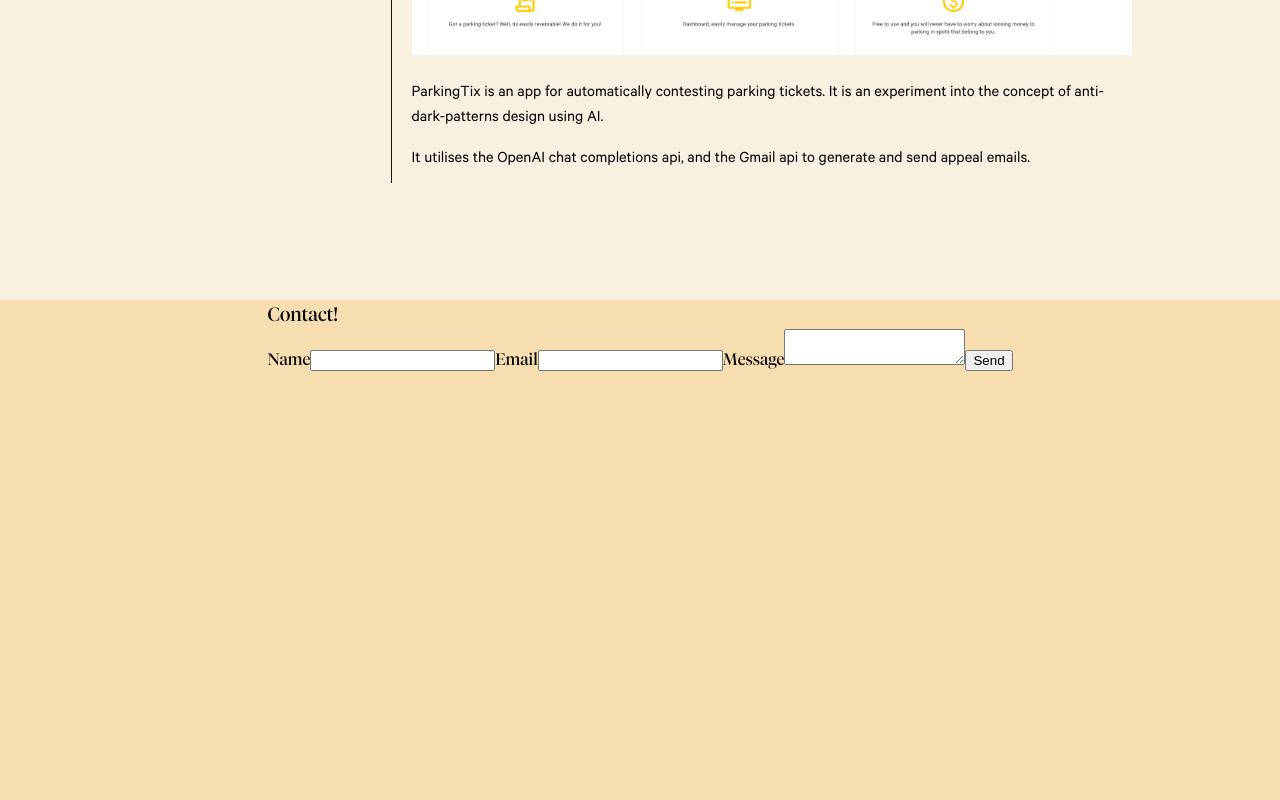
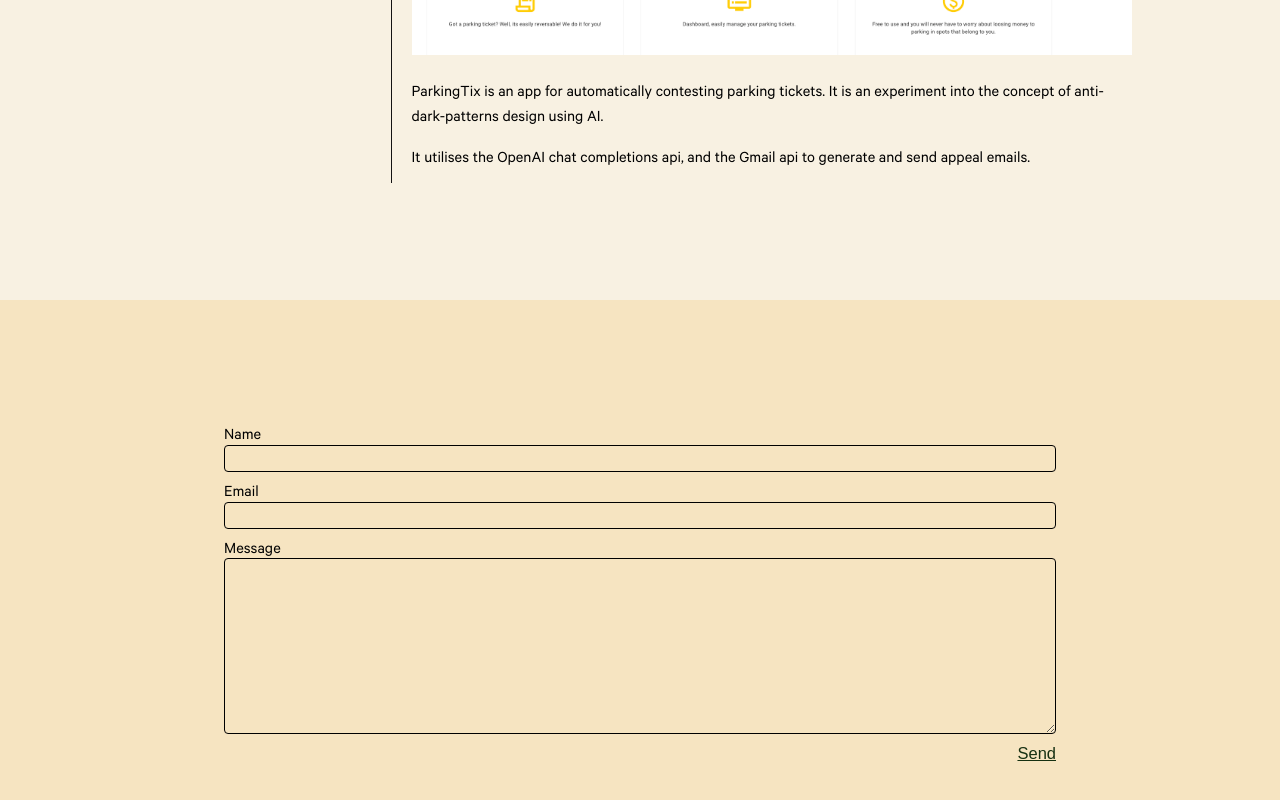
Before and after one commit to Chrisp-Swanch/personal-website, a React (Vite) app: page / in a window 1280 px wide. Shown: the part 1300-2100 px from the top of the page. Built offline with nearby package versions, Linux system fonts and the light colour scheme.

Commit message:
style the contact page

```diff
--- a/index.html
+++ b/index.html
@@ -9,6 +9,6 @@
     </head>
     <body>
       <section id="app" className="app-container"></section>
-      <script type="module" src="/src/index.tsx"></script>
     </body>
+    <script type="module" src="/src/index.tsx"></script>
 </html>
--- a/src/components/App.tsx
+++ b/src/components/App.tsx
@@ -9,7 +9,7 @@ function App() {
 
   const contextValue: ContextProps = {
     navSelection,
-    setNavSelection
+    setNavSelection,
   }
 
   return (
@@ -17,8 +17,8 @@ function App() {
       <Context.Provider value={contextValue}>
         <section className="nav-section">
           <Nav />
+          <NavSelected key={navSelection} id={navSelection} />
         </section>
-        <NavSelected key={navSelection} id={navSelection} />
         <Views />
       </Context.Provider>
     </>
--- a/src/components/Contact/ContactForm.tsx
+++ b/src/components/Contact/ContactForm.tsx
@@ -32,7 +32,9 @@ function ContactForm() {
     }
   }
 
-  const handleChange = (evt: ChangeEvent<HTMLInputElement> | ChangeEvent<HTMLTextAreaElement>) => {
+  const handleChange = (
+    evt: ChangeEvent<HTMLInputElement> | ChangeEvent<HTMLTextAreaElement>
+  ) => {
     const { value, name } = evt.target
     setEmailData({
       ...emailData,
@@ -42,16 +44,20 @@ function ContactForm() {
 
   return (
     <div className="section-container__contact__content">
-      <h1>Contact!</h1>
-
       <form onSubmit={sendEmail}>
+        <div className="field">
           <label htmlFor="name">Name</label>
           <input type="text" name="name" id="name" onChange={handleChange} />
+        </div>
+        <div className="field">
           <label htmlFor="email">Email</label>
           <input type="email" name="email" id="email" onChange={handleChange} />
+        </div>
+        <div className="field">
           <label htmlFor="message">Message</label>
           <textarea name="message" id="message" onChange={handleChange} />
-        <input type="submit" value="Send" />
+        </div>
+        <button type="submit" id="send-button">Send</button>
       </form>
     </div>
   )
--- a/src/styles/index.scss
+++ b/src/styles/index.scss
@@ -5,7 +5,7 @@
 
 :root {
   font-family: Tiempos Fine Regular, Inter, system-ui, Avenir, Helvetica, Arial, sans-serif;
-  font-size: 1.2rem;
+  font-size: 1.2em;
   line-height: 1.5;
 
   --tiempos-fine-regular: Tiempos Fine Regular;
@@ -36,6 +36,7 @@ a {
 }
 
 .nav-section {
+  pointer-events: none;
   position: fixed;
   display: flexbox;
   top: 0px;
@@ -48,6 +49,7 @@ a {
   @include page-padding;
   display: flex;
   position: relative;
+  align-items: center;
   top: 0;
   left: 0;
   justify-content: flex-end;
@@ -55,10 +57,12 @@ a {
   &__option {
     padding: 0px 12px 0px 12px;
     @include red-bg;
+    pointer-events: auto;
   }
 
 
   #title {
+    pointer-events: auto;
     padding: 0;
     margin-right: auto;
   }
@@ -67,6 +71,7 @@ a {
 .vertical-text {
   @include green-text;
   padding-left: $page-padding;
+  padding-top: 2px;
   margin-top: calc($page-padding * -0.88);
   display: flex;
   align-items: center;
@@ -102,6 +107,24 @@ a {
 }
 
 #cv-button:hover {
+  background-color: red;
+}
+
+#send-button {
+  @include green-text;
+  margin-top: 5px;
+  padding: 0;
+  font-size: 0.86rem;
+  background-color: rgba(255, 255, 255, 0);
+  border: none;
+  text-decoration: underline;
+  padding: 0;
+  margin-left: auto;
+  width: fit-content;
+  height: fit-content;
+}
+
+#send-button:hover {
   background-color: red;
 }
 
@@ -318,7 +341,83 @@ a {
 
       &__content {
         @include fade-animation;
+        position: relative;
+        top: 15%;
+        width: fit-content;
+        height: fit-content;
+
+        form {
+          display: flex;
+          flex-direction: column;
+          justify-content: center;
+
+          .field {
+            display: flex;
+            flex-direction: column;
+            align-items: left;
+            justify-content: left;
+            font-family: var(--calibre-regular);
+            margin-bottom: 5px;
+            width: 65vw;
+
+            label {
+              position: relative;
+              margin: 0;
+              padding: 0;
+              top: 5px;
+            }
+
+            input {
+              background-color: rgba(0, 0, 0, 0);
+              border: 1px solid black;
+              border-radius: 4px;
+              padding: 5px;
+
+            }
+
+            input:-webkit-autofill {
+              /* Reset the background color and other styles */
+              background-color: transparent;
+              // box-shadow: 0 0 0px 1000px white inset; /* Use a large box shadow to override the autofill background */
+              transition: background-color 5000s ease-in-out 1s; /* Set a long transition duration to prevent abrupt changes */
+            }
+
+            textarea {
+              font-family: var(--calibre-regular);
+              font-size: inherit;
+              background-color: rgba(0, 0, 0, 0);
+              border: 1px solid black;
+              border-radius: 4px;
+              padding: 7px;
+              height: 20vh;
+            }
+
+            textarea::-webkit-scrollbar {
+              width: 4px; /* Adjust the width of the scrollbar */
+            }
+
+            textarea::-webkit-scrollbar-track {
+              background-color: rgba(0, 0, 0, 0); /* Change the background color of the scrollbar track */
+
+            }
+
+            textarea::-webkit-scrollbar-corner {
+              background-color: rgba(0, 0, 0, 0); /* Change the background color of the scrollbar track corner */
+            }
+
+            textarea::-webkit-scrollbar-thumb {
+              background-color: $accent-green-translucent /* Change the color of the scrollbar thumb */
+            }
+
+            textarea::-webkit-scrollbar-thumb:hover {
+              background-color: $accent-green; /* Change the color of the scrollbar thumb on hover */
+            }
+
+          }
+        }
       }
     }
+
   }
+
 }
--- a/src/styles/variables.scss
+++ b/src/styles/variables.scss
@@ -1,7 +1,7 @@
 $page-padding: 20px;
 
 $background-main: rgb(248, 241, 226);
-$background-alt:  rgb(247, 222, 176);
+$background-alt:  rgb(246, 228, 193);
 $accent-green: #032103eb;
 $accent-green-translucent: #03210350;
 
```
Lines whose indentation alone changed are shown as unchanged.
